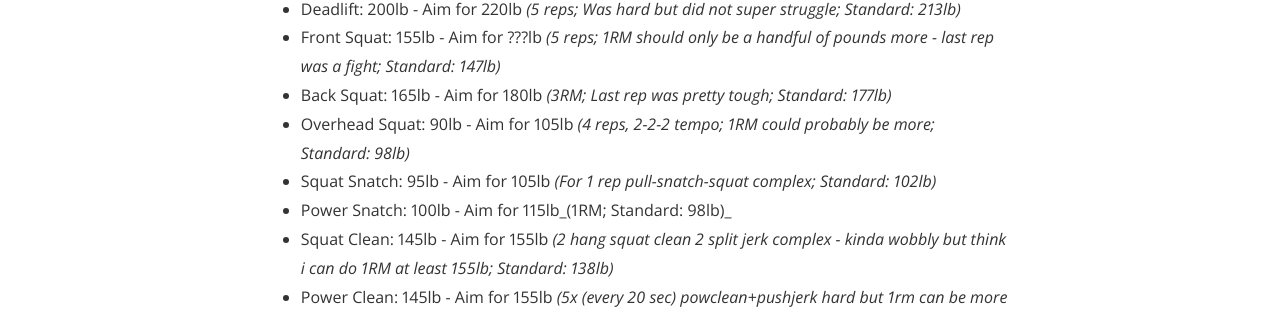
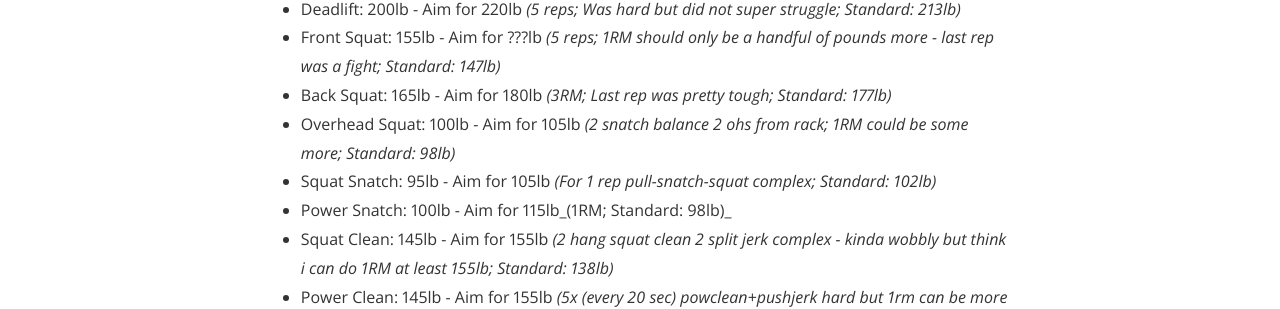
Before and after one commit to scrubwod/scrubwod.github.io, a Jekyll site: the page built from goals.md, in a window 1280 px wide and 900 px high, scrolled down 935 px. Shown: the part 147-456 px from the top of the window. Built offline with Jekyll 4.4.1, drawn with Linux system fonts in a browser that asks for light colours; nearby versions of some CDN libraries.

Commit message:
[GOALS] OHS max so far update :)

```diff
--- a/goals.md
+++ b/goals.md
@@ -40,7 +40,7 @@ These are the heaviest weights I've done the movement with.
 - Deadlift: 200lb - Aim for 220lb _(5 reps; Was hard but did not super struggle; Standard: 213lb)_
 - Front Squat: 155lb - Aim for ???lb _(5 reps; 1RM should only be a handful of pounds more - last rep was a fight; Standard: 147lb)_
 - Back Squat: 165lb - Aim for 180lb _(3RM; Last rep was pretty tough; Standard: 177lb)_
-- Overhead Squat: 90lb - Aim for 105lb _(4 reps, 2-2-2 tempo; 1RM could probably be more; Standard: 98lb)_
+- Overhead Squat: 100lb - Aim for 105lb _(2 snatch balance 2 ohs from rack; 1RM could be some more; Standard: 98lb)_
 - Squat Snatch: 95lb - Aim for 105lb _(For 1 rep pull-snatch-squat complex; Standard: 102lb)_
 - Power Snatch: 100lb - Aim for 115lb_(1RM; Standard: 98lb)_
 - Squat Clean: 145lb - Aim for 155lb _(2 hang squat clean 2 split jerk complex - kinda wobbly but think i can do 1RM at least 155lb; Standard: 138lb)_
```
